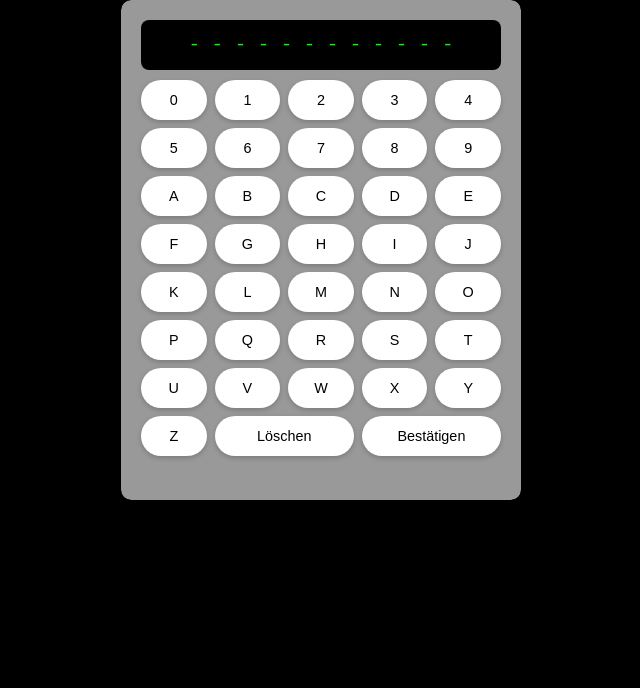
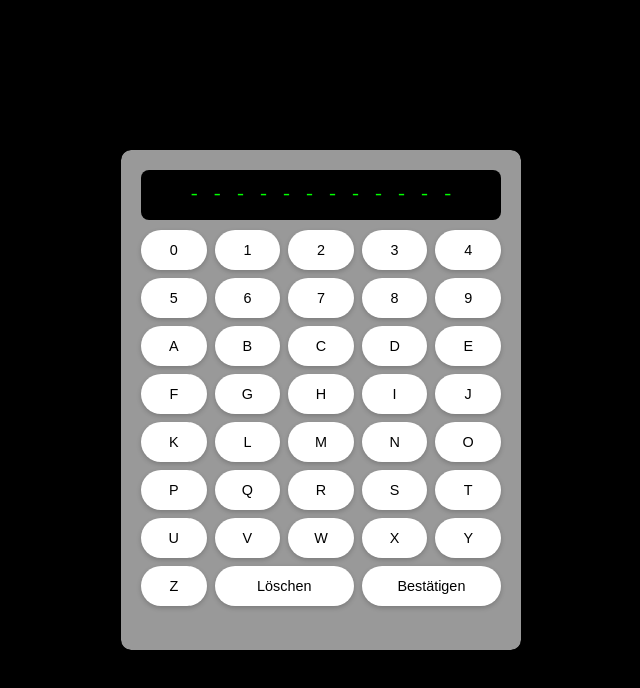
Before and after one commit to EscapeAdventure/Verzettelt, a plain HTML site: page newsafedigital.html in a window 1280 px wide. Shown: the whole page, without its empty margins (319-959 px from the left). Drawn offline with Linux system fonts and the light colour scheme.

Commit message:
Update newsafedigital.html

```diff
--- a/newsafedigital.html
+++ b/newsafedigital.html
@@ -9,7 +9,7 @@
       margin: 0;
       padding: 0;
       /* Höhe mit dynamischem Viewport-Wert */
-      height: calc(var(--vh, 1vh) * 100+10px);  /*etwas mehr Spielraum nach unten damit nichts abgeschnitten wird*/
+      height: calc(var(--vh, 1vh) * 100);  /*etwas mehr Spielraum nach unten damit nichts abgeschnitten wird*/
       background: #000;
       display: flex;
       align-items: center;
@@ -244,11 +244,11 @@
 
     document.addEventListener('contextmenu', e => e.preventDefault());
 // --- Dynamische Höhe für mobile Browserleisten ---
-function setFullHeight() {
-  document.documentElement.style.setProperty('--vh', window.innerHeight * 0.01 + 'px');
-}
-setFullHeight();
-window.addEventListener('resize', setFullHeight);
+//function setFullHeight() {
+//  document.documentElement.style.setProperty('--vh', window.innerHeight * 0.01 + 'px');
+//}
+//setFullHeight();
+//window.addEventListener('resize', setFullHeight);
 // -------------------------------------------------
 
 
```
